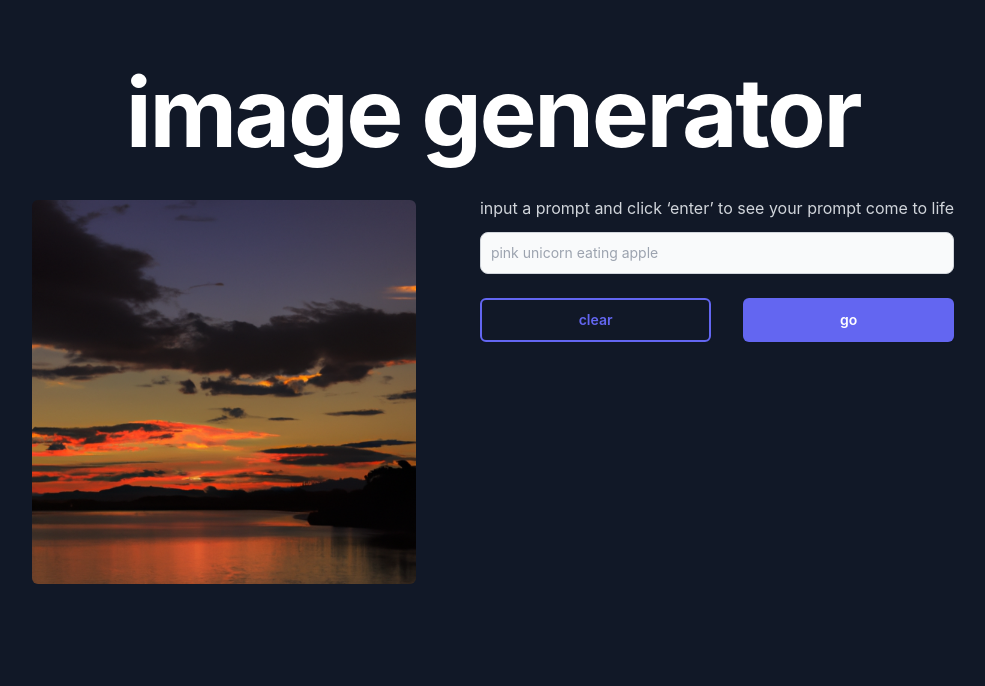
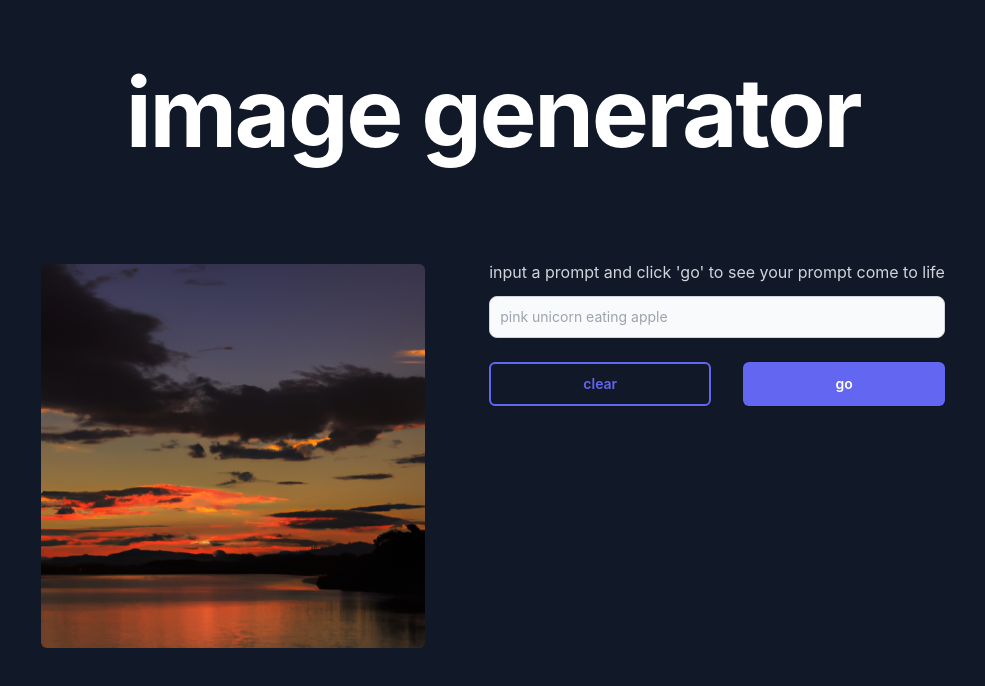
Before and after one commit to xiec1377/image-generator, a React (Create React App) app: page / in a window 1280 px wide. Shown: the top 686 px of the page, without its empty margins (147-1132 px from the left). Built offline with nearby package versions, Linux system fonts and the light colour scheme.

Commit message:
Fixed position of background div

```diff
--- a/src/Components/ImageGenerator.js
+++ b/src/Components/ImageGenerator.js
@@ -40,8 +40,8 @@ const ImageGenerator = () => {
     // console.log('data:', data)
   }
   return (
-    <div class="bg-gray-900 text-center pt-16 mx-auto h-screen">
-      <h1 class="text-8xl font-bold tracking-tight text-white">
+    <div class="absolute bg-gray-900 text-center pt-16 mx-auto w-screen h-screen">
+      <h1 class="text-8xl font-bold tracking-tight text-white pb-16">
         image generator
       </h1>
       <div class="flex px-32 space-x-16 justify-center">
@@ -76,7 +76,7 @@ const ImageGenerator = () => {
         )}
         <div>
           <p class="mt-8 mb-2 text-md leading-8 text-gray-300">
-            input a prompt and click ‘enter’ to see your prompt come to life
+            input a prompt and click 'go' to see your prompt come to life
           </p>
           <div class="mb-6">
             <input
```
